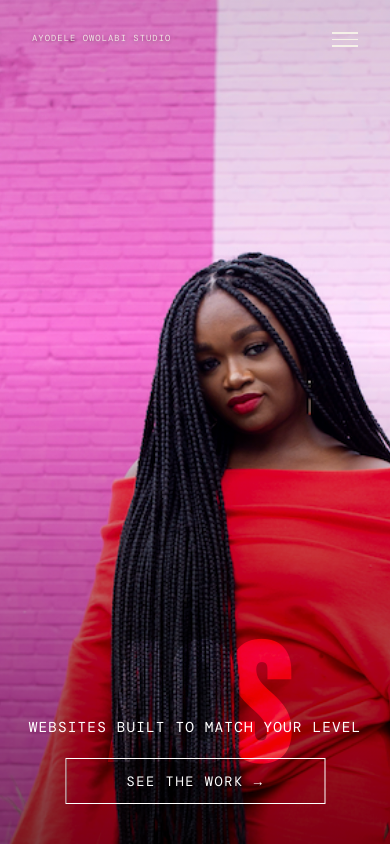
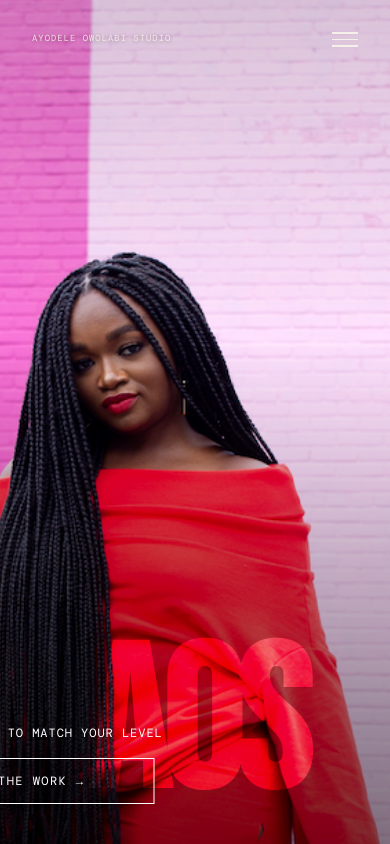
Before and after one commit to ayodeleowolabi/aosportfolio, a Next.js app: page / in a window 390 px wide. Built offline with nearby package versions, Linux system fonts and the light colour scheme; a web font is replaced by a local one.

Commit message:
AOS title on mobile

```diff
--- a/app/page.module.css
+++ b/app/page.module.css
@@ -675,13 +675,56 @@ font-size: clamp(0.85rem, 1.1vw, 1.1rem);  line-height: 2;
 
 /* ── PHONE ONLY ── */
 @media (max-width: 480px) {
+
+  /* ── IMAGE — center on her face ── */
+  .heroImage img {
+    object-position: 60% center;   /* pull slightly right to center her */
+  }
+
+  /* ── AOS TITLE — fill the screen ── */
   .heroTitle {
-    font-size: clamp(100px, 42vw, 180px);
-    bottom: 2rem;
+    font-size: clamp(140px, 52vw, 200px);
+    bottom: 0;
+    left: 50%;
+    transform: translateX(-50%);
     letter-spacing: -0.03em;
     white-space: nowrap;
-    left: 50%;
-    transform: translateX(-50%);
+    line-height: 1;
+  }
+
+  .heroBottomBlock {
+  position: absolute;
+  bottom: 3rem;
+  left: 2.5rem;
+  right: 2.5rem;
+  z-index: 10;
+  display: flex;
+  flex-direction: column;
+  gap: 1.2rem;
+}
+
+  /* ── BOTTOM BLOCK — keep everything above the fold ── */
+  .heroBottomBlock {
+    position: absolute;
+    bottom: 2.5rem;
+    left: 1.5rem;
+    right: 1.5rem;
+    z-index: 10;
+    display: flex;
+    flex-direction: column;
+    gap: 1rem;
+  }
+
+  .heroHeadline {
+    font-size: 0.75rem;
+    letter-spacing: 0.08em;
+    line-height: 1.4;
+  }
+
+  .heroCta {
+    font-size: 0.75rem;
+    padding: 0.65rem 1.25rem;
+    width: fit-content;
   }
 }
 
@@ -779,3 +822,5 @@ font-size: clamp(0.85rem, 1.1vw, 1.1rem);  line-height: 2;
     display: none; /* hide the old nav */
   }
 }
+
+/* ── HERO BOTTOM BLOCK — base styles ── */
```
